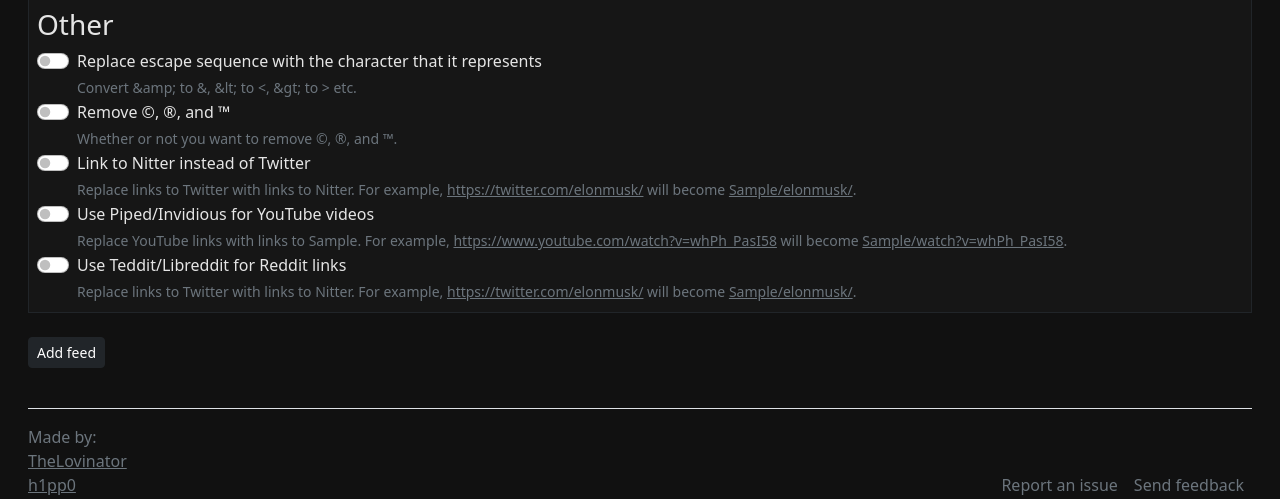
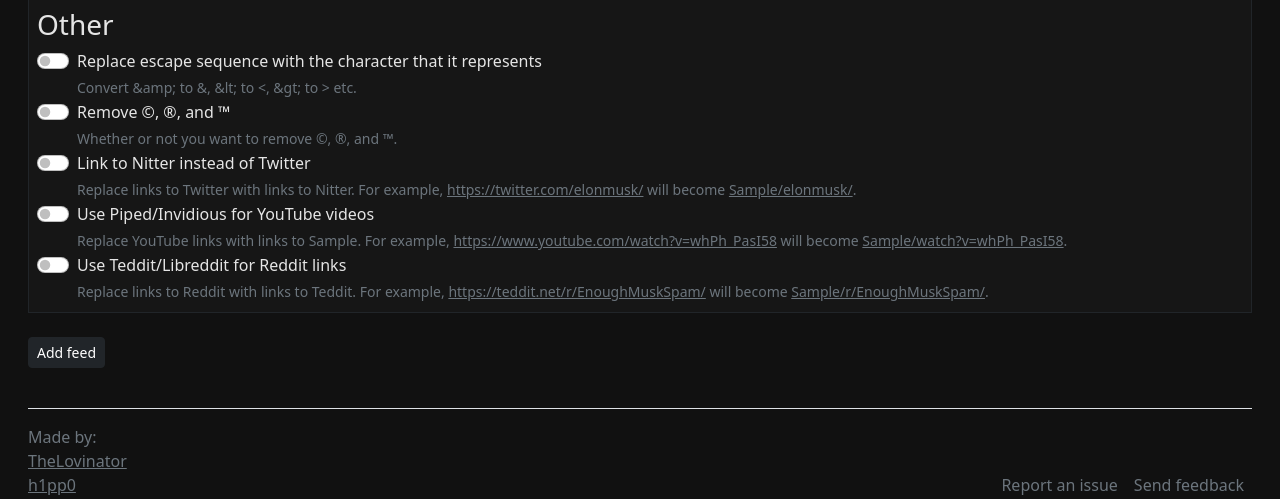
Before and after one commit to TheLovinator1/discord-twitter-webhooks, a FastAPI app: template discord_twitter_webhooks/templates/feed.html in a window 1280 px wide. Shown: the part 2315-2814 px from the top of the page. Run offline with FastAPI, Linux system fonts and the light colour scheme; the template is opened without the code that fills it: most values are stand-ins (such as "Sample title", 1, 10 or a date in 2020); parts of the project's set-up code (start-up, migrations or seed data) failed here and were passed over.

Commit message:
fix verbiage for teddit in feed config

```diff
--- a/discord_twitter_webhooks/templates/add/other.html
+++ b/discord_twitter_webhooks/templates/add/other.html
@@ -81,10 +81,10 @@
                value="True"
                {% if settings.replace_reddit %}checked{% endif %}
         />
-        <div id="replace_reddit_help" class="form-text">Replace links to Twitter with links to Nitter.
-            For example, <a class="text-muted" href="https://twitter.com/elonmusk/">https://twitter.com/elonmusk/</a>
+        <div id="replace_reddit_help" class="form-text">Replace links to Reddit with links to Teddit.
+            For example, <a class="text-muted" href="https://teddit.net/r/EnoughMuskSpam/">https://teddit.net/r/EnoughMuskSpam/</a>
             will become <a class="text-muted"
-                           href="{{ global_settings.nitter_instance }}/elonmusk/">{{ global_settings.nitter_instance }}/elonmusk/</a>.
+                           href="{{ global_settings.teddit_instance }}/r/EnoughMuskSpam/">{{ global_settings.teddit_instance }}/r/EnoughMuskSpam/</a>.
         </div>
     </div>
 </div>
```
